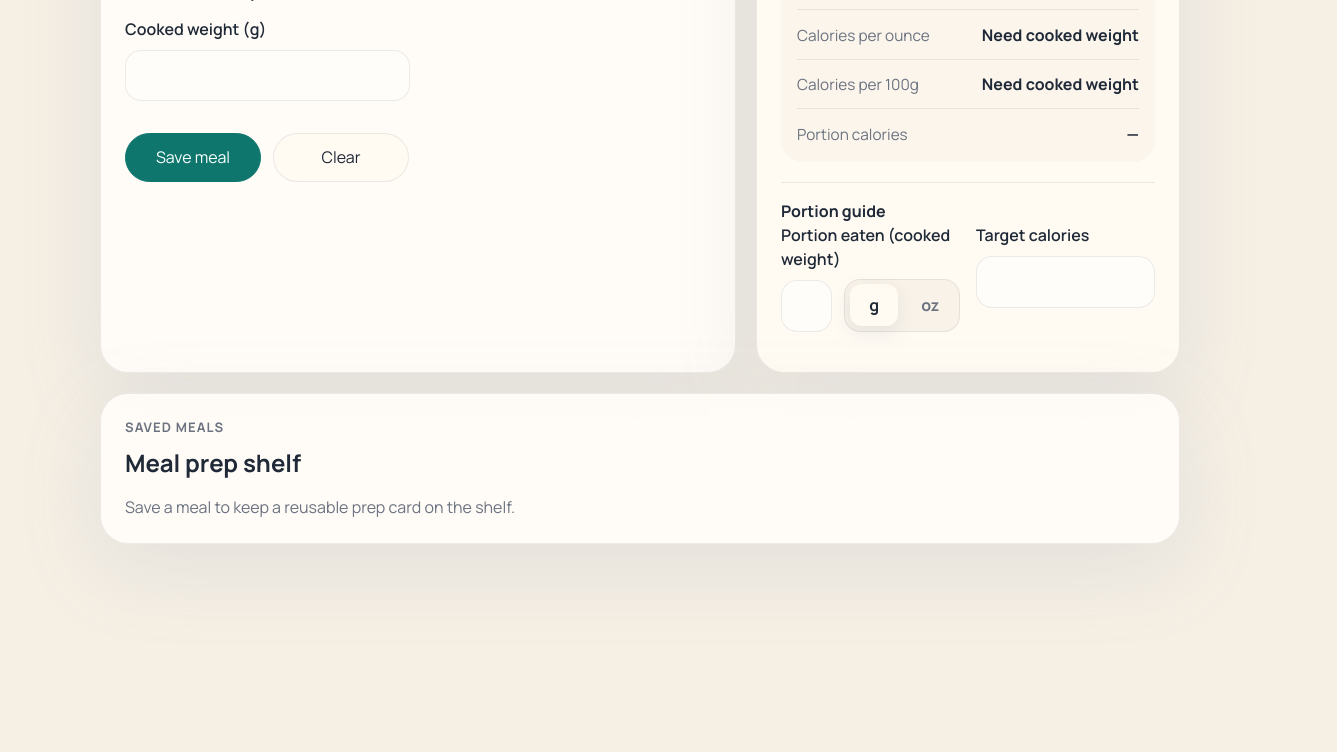
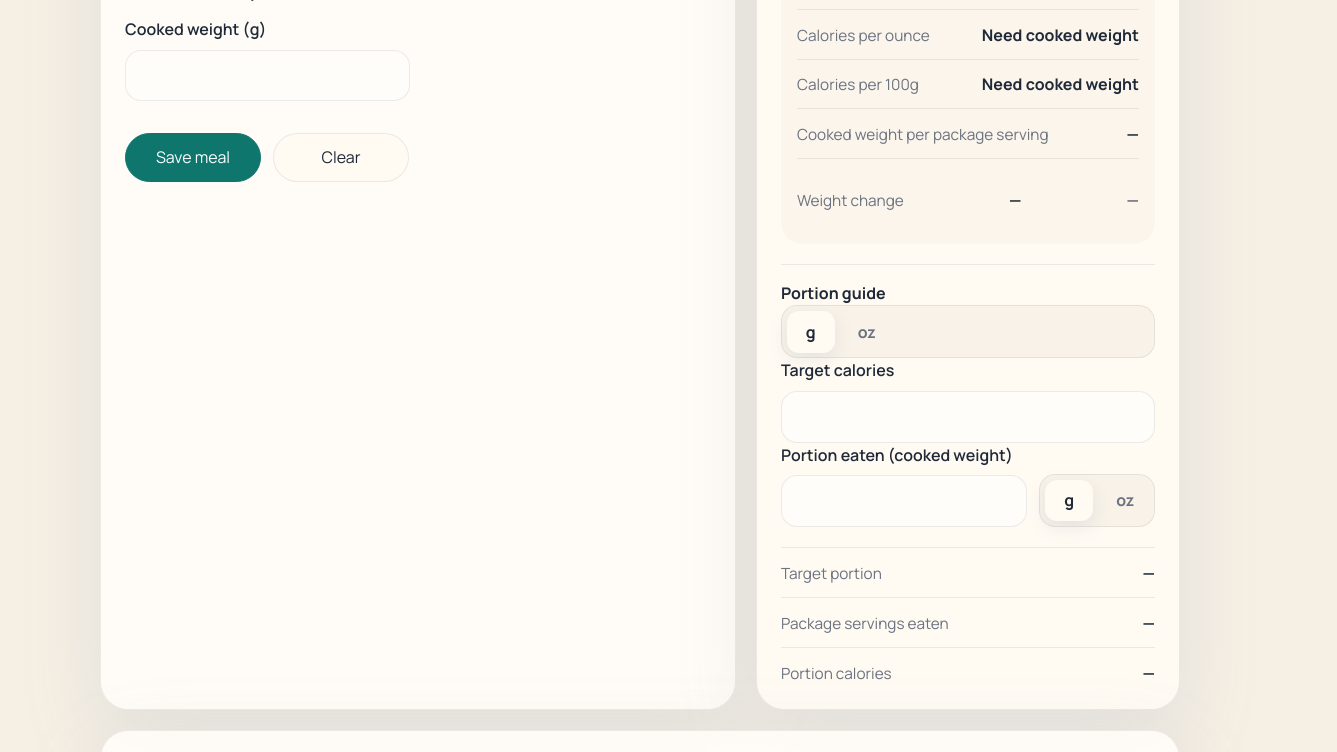
Before and after one commit to relomy/portion_pilot, a React (Vite) app: page / in a window 1280 px wide. Shown: the part 860-1612 px from the top of the page, 1337 px wide, since content can reach past the window. Before the commit the page ends 1452 px from the top, so only its background shows below. Built offline with nearby package versions, Linux system fonts and the light colour scheme.

Commit message:
feat: refine portion guide hierarchy

```diff
--- a/src/components/ResultsPanel.tsx
+++ b/src/components/ResultsPanel.tsx
@@ -6,9 +6,13 @@ import {
   formatCaloriesPerGram,
   formatCaloriesPerOunce,
   formatCaloriesPerServing,
+  formatCookedWeightValue,
+  formatEquivalentPackageServings,
+  getWeightChangeCopy,
   formatPortionCalories,
   formatRawPackageServings,
   formatTotalCalories,
+  formatWeightChange,
 } from '../utils/format'
 
 const sourceLabels = {
@@ -44,6 +48,8 @@ function TotalModeResults({
   onPortionEatenUnitChange,
   targetCalories,
   onTargetCaloriesChange,
+  cookedOutputUnit,
+  onCookedOutputUnitChange,
 }: Pick<
   ResultsPanelProps,
   | 'form'
@@ -54,11 +60,25 @@ function TotalModeResults({
   | 'onPortionEatenUnitChange'
   | 'targetCalories'
   | 'onTargetCaloriesChange'
+  | 'cookedOutputUnit'
+  | 'onCookedOutputUnitChange'
 >) {
   const batchHelper =
     form.totalCaloriesSource === 'packageLabel'
       ? 'Based on raw package weight and label serving size'
       : 'Based on entered batch calories'
+  const activeOutputUnit = cookedOutputUnit ?? 'g'
+  const densityPrimaryLabel =
+    activeOutputUnit === 'oz' ? 'Calories per ounce' : 'Calories per gram'
+  const densityPrimaryValue =
+    activeOutputUnit === 'oz'
+      ? formatCaloriesPerOunce(result.caloriesPerOunce)
+      : formatCaloriesPerGram(result.caloriesPerGram)
+  const normalizedTargetCalories = targetCalories ?? null
+  const targetPortionGrams =
+    normalizedTargetCalories !== null && result.caloriesPerGram !== null
+      ? normalizedTargetCalories / result.caloriesPerGram
+      : null
 
   return (
     <>
@@ -104,22 +124,48 @@ function TotalModeResults({
         ) : null}
 
         <dl className="results-metrics">
-          <div>
-            <dt>Calories per gram</dt>
-            <dd>{formatCaloriesPerGram(result.caloriesPerGram)}</dd>
+          <div data-testid="density-primary">
+            <dt>{densityPrimaryLabel}</dt>
+            <dd>{densityPrimaryValue}</dd>
           </div>
-          <div>
-            <dt>Calories per ounce</dt>
-            <dd>{formatCaloriesPerOunce(result.caloriesPerOunce)}</dd>
+          <div className="density-reference">
+            <dt>{activeOutputUnit === 'oz' ? 'Calories per gram' : 'Calories per ounce'}</dt>
+            <dd>
+              {activeOutputUnit === 'oz'
+                ? formatCaloriesPerGram(result.caloriesPerGram)
+                : formatCaloriesPerOunce(result.caloriesPerOunce)}
+            </dd>
           </div>
-          <div>
+          <div className="density-reference">
             <dt>Calories per 100g</dt>
             <dd>{formatCaloriesPer100Grams(result.caloriesPer100Grams)}</dd>
           </div>
+          {form.totalCaloriesSource === 'packageLabel' ? (
+            <>
               <div>
-            <dt>Portion calories</dt>
-            <dd>{formatPortionCalories(result.portionCalories)}</dd>
+                <dt>Cooked weight per package serving</dt>
+                <dd>
+                  {formatCookedWeightValue(
+                    result.cookedWeightPerPackageServingGrams,
+                    activeOutputUnit,
+                  )}
+                </dd>
               </div>
+              <div>
+                <dt>Weight change</dt>
+                <dd>
+                  {formatWeightChange(
+                    result.weightChangeGrams,
+                    result.weightChangePercent,
+                    activeOutputUnit,
+                  )}
+                </dd>
+                <p className="weight-change-callout">
+                  {getWeightChangeCopy(result.weightChangeDirection)}
+                </p>
+              </div>
+            </>
+          ) : null}
         </dl>
       </section>
 
@@ -128,11 +174,54 @@ function TotalModeResults({
           className="results-section results-section--portion-guide"
           data-testid="results-section-portion-guide"
         >
-          <header>
+          <header className="portion-guide-header">
+            <div>
               <h3>Portion guide</h3>
+            </div>
+            <div className="portion-guide-controls">
+              <fieldset
+                className="unit-segmented"
+                aria-label="Display unit"
+                role="radiogroup"
+              >
+                <label>
+                  <input
+                    checked={activeOutputUnit === 'g'}
+                    name="display-unit"
+                    type="radio"
+                    value="g"
+                    onChange={() => onCookedOutputUnitChange?.('g')}
+                  />
+                  <span>g</span>
+                </label>
+                <label>
+                  <input
+                    checked={activeOutputUnit === 'oz'}
+                    name="display-unit"
+                    type="radio"
+                    value="oz"
+                    onChange={() => onCookedOutputUnitChange?.('oz')}
+                  />
+                  <span>oz</span>
+                </label>
+              </fieldset>
+
+              <label className="field portion-guide-target">
+                <span>Target calories</span>
+                <input
+                  aria-label="Target calories"
+                  type="number"
+                  value={normalizedTargetCalories ?? ''}
+                  onChange={(event) =>
+                    onTargetCaloriesChange?.(
+                      event.target.value === '' ? null : Number(event.target.value),
+                    )
+                  }
+                />
+              </label>
+            </div>
           </header>
 
-          <div className="field-grid">
           <label className="field">
             <span>Portion eaten (cooked weight)</span>
             <div className="input-with-unit">
@@ -174,20 +263,24 @@ function TotalModeResults({
             </div>
           </label>
 
-            <label className="field">
-              <span>Target calories</span>
-              <input
-                aria-label="Target calories"
-                type="number"
-                value={targetCalories ?? ''}
-                onChange={(event) =>
-                  onTargetCaloriesChange?.(
-                    event.target.value === '' ? null : Number(event.target.value),
-                  )
-                }
-              />
-            </label>
+          <dl className="results-metrics">
+            <div>
+              <dt>Target portion</dt>
+              <dd>{formatCookedWeightValue(targetPortionGrams, activeOutputUnit)}</dd>
             </div>
+            <div>
+              <dt>Package servings eaten</dt>
+              <dd>
+                {formatEquivalentPackageServings(
+                  result.equivalentPackageServingsEaten,
+                )}
+              </dd>
+            </div>
+            <div>
+              <dt>Portion calories</dt>
+              <dd>{formatPortionCalories(result.portionCalories)}</dd>
+            </div>
+          </dl>
         </section>
       ) : null}
     </>
@@ -239,8 +332,8 @@ export function ResultsPanel({
   onPortionEatenUnitChange,
   targetCalories,
   onTargetCaloriesChange,
-  cookedOutputUnit: _cookedOutputUnit,
-  onCookedOutputUnitChange: _onCookedOutputUnitChange,
+  cookedOutputUnit,
+  onCookedOutputUnitChange,
 }: ResultsPanelProps) {
   return (
     <section className="results-panel" data-testid="nutrition-label">
@@ -272,6 +365,8 @@ export function ResultsPanel({
           onPortionEatenUnitChange={onPortionEatenUnitChange}
           targetCalories={targetCalories}
           onTargetCaloriesChange={onTargetCaloriesChange}
+          cookedOutputUnit={cookedOutputUnit}
+          onCookedOutputUnitChange={onCookedOutputUnitChange}
         />
       ) : (
         <PerServingResults result={result} />
```
Also changed, not shown: 2 other files (tests, documents, lock files or other folders). Lines whose indentation alone changed are shown as unchanged.
